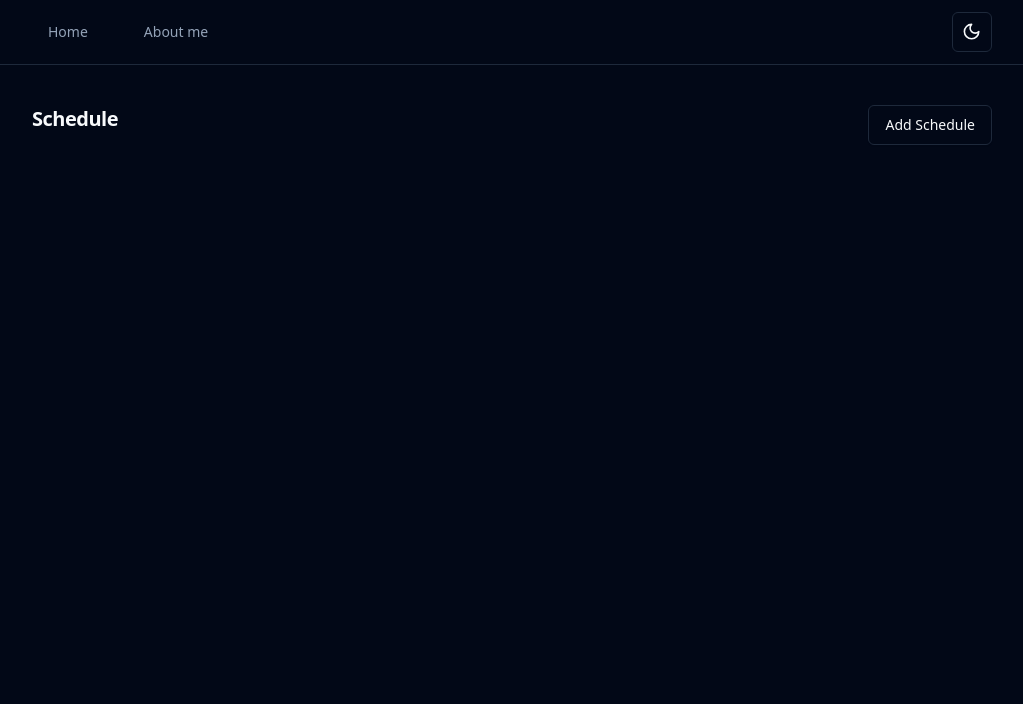
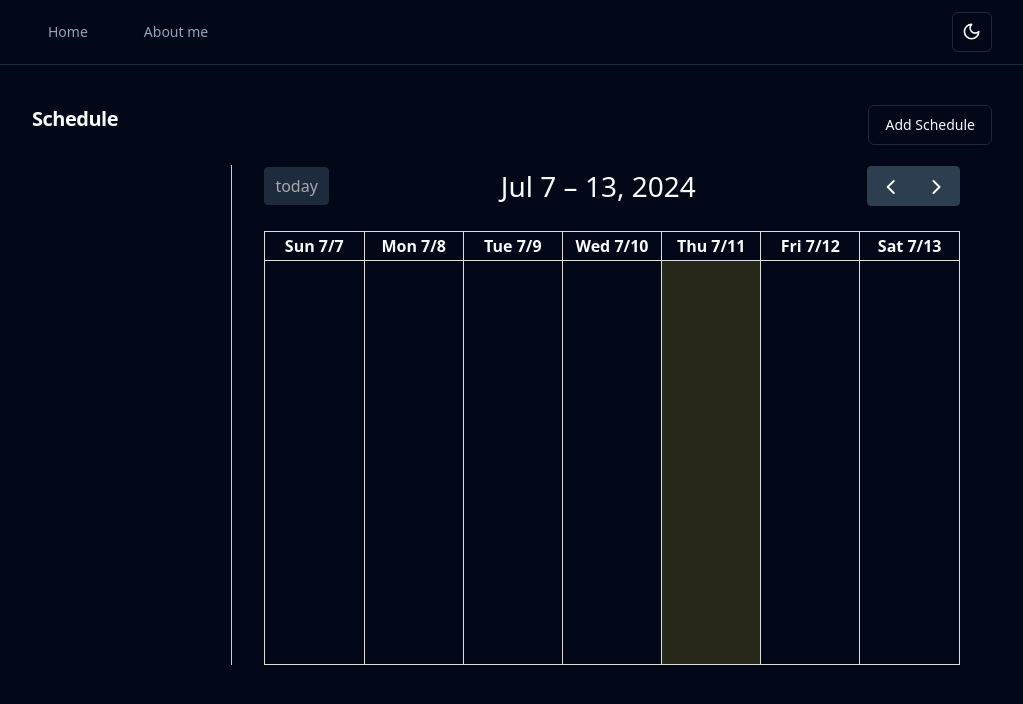
Before and after one commit to cperdiansyah/onboard-app-chandra-perdiansyah, a React (Vite) app: page / in a window 1280 px wide. Shown: the top 704 px of the page, without its empty margins (128-1151 px from the left). Built offline with nearby package versions, Linux system fonts and the light colour scheme.

Commit message:
chore : setup fullcalendar

```diff
--- a/package.json
+++ b/package.json
@@ -10,7 +10,9 @@
     "preview": "vite preview"
   },
   "dependencies": {
+    "@fullcalendar/core": "^6.1.14",
     "@fullcalendar/daygrid": "^6.1.14",
+    "@fullcalendar/interaction": "^6.1.14",
     "@fullcalendar/react": "^6.1.14",
     "@fullcalendar/timegrid": "^6.1.14",
     "@radix-ui/react-dropdown-menu": "^2.1.1",
--- /dev/null
+++ b/src/components/Molecules/ScheduleCalendar/index.scss
@@ -0,0 +1,5 @@
+.fc {
+  /* the calendar root */
+  @apply container;
+  margin: 0 auto;
+}
--- /dev/null
+++ b/src/components/Molecules/ScheduleCalendar/index.tsx
@@ -0,0 +1,46 @@
+import dayGridPlugin from '@fullcalendar/daygrid';
+import FullCalendar from '@fullcalendar/react';
+import React from 'react';
+
+import { useScheduleStore } from '@store/scheduleStore';
+import './index.scss';
+
+const ScheduleCalendar: React.FC = () => {
+  const { schedules, addSchedule, removeSchedule } = useScheduleStore();
+
+  const handleDateClick = (arg: any) => {
+    const title = prompt('Enter Event Title');
+    const userId = prompt('Enter User ID');
+    if (title && userId) {
+      // addSchedule(title, arg.dateStr, arg.dateStr, userId);
+    }
+  };
+
+  return (
+    <div className="w-50% schedule-calendar-container">
+      <FullCalendar
+        height={500}
+        aspectRatio={0.5}
+        plugins={[dayGridPlugin]}
+        initialView="dayGridWeek"
+        headerToolbar={{
+          left: 'today',
+          center: 'title',
+          right: 'prev,next',
+        }}
+        events={schedules.map((schedule) => ({
+          start: schedule.start,
+          end: schedule.end,
+          id: schedule.id,
+        }))}
+        eventClick={(info) => {
+          if (window.confirm('Do you want to delete this event?')) {
+            removeSchedule(info.event.id);
+          }
+        }}
+      />
+    </div>
+  );
+};
+
+export default ScheduleCalendar;
--- /dev/null
+++ b/src/components/Organisms/ScheduleApp/index.scss
@@ -0,0 +1,12 @@
+.scheduled-app {
+  &-container {
+    @apply flex mt-5;
+  }
+  &__user-list {
+    flex: 0 0 200px;
+    border-right: 1px solid #ccc;
+  }
+  &__schedule-calendar {
+    flex: 1;
+  }
+}
--- /dev/null
+++ b/src/components/Organisms/ScheduleApp/index.tsx
@@ -0,0 +1,15 @@
+import React from 'react';
+import ScheduleCalendar from '@components/Molecules/ScheduleCalendar';
+import './index.scss';
+const ScheduleApp = () => {
+  return (
+    <div className="scheduled-app-container container">
+      <div className="scheduled-app__user-list">{/* <UserList /> */}</div>
+      <div className="scheduled-app__schedule-calendar">
+        <ScheduleCalendar />
+      </div>
+    </div>
+  );
+};
+
+export default ScheduleApp;
--- a/src/pages/Home.tsx
+++ b/src/pages/Home.tsx
@@ -1,17 +1,17 @@
-import React from 'react';
 import Layout from '@components/Layout';
 import { Button } from '@components/ui/button';
+import ScheduleApp from '@components/Organisms/ScheduleApp';
 
 const Home = () => {
   return (
     <Layout>
       <div className="flex justify-between mt-5 container header-form">
-        {/* <span className="font-medium text-pri text-xl">Schedule</span> */}
         <h4 className="font-semibold text-xl tracking-tight">Schedule</h4>
         <Button variant="outline" className="shadow-sm">
           Add Schedule
         </Button>
       </div>
+      <ScheduleApp />
     </Layout>
   );
 };
```
Also changed, not shown: 1 other file (tests, documents, lock files or other folders).
